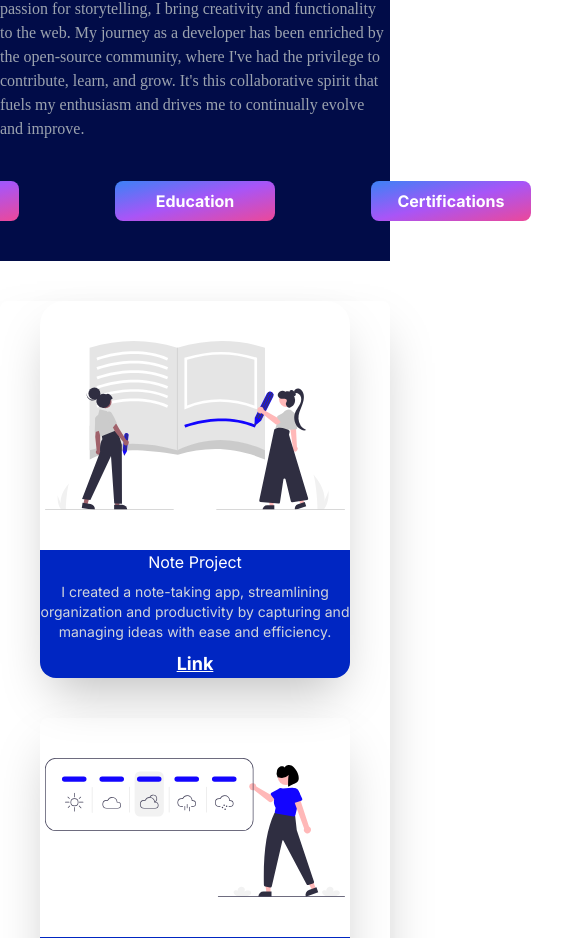
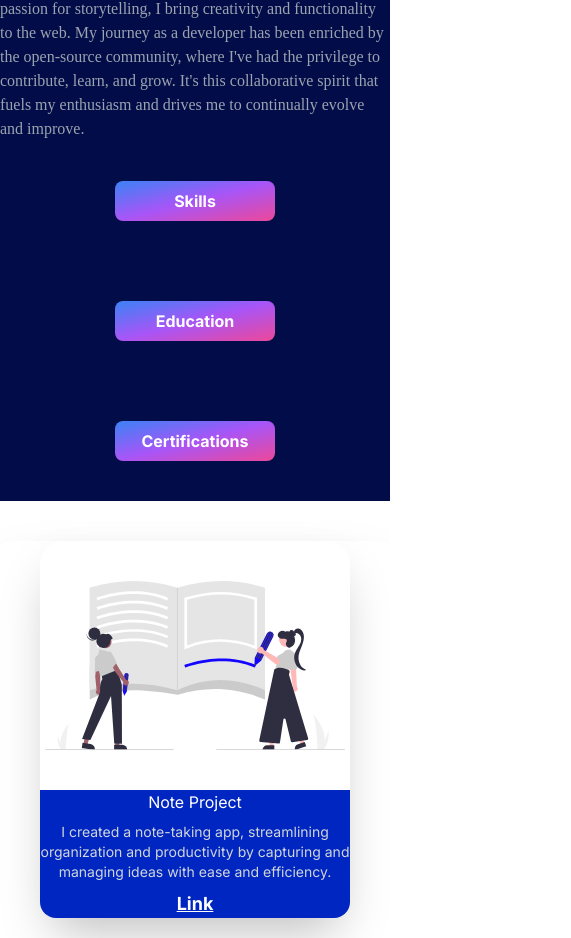
Before and after one commit to Nwakaego-Ego/Portfolio, a Next.js app: page /header in a window 390 px wide. Shown: the part 1155-2093 px from the top of the page, 571 px wide, since content can reach past the window. Built offline with nearby package versions, Linux system fonts and the light colour scheme.

Commit message:
adjusted the education component

```diff
--- a/src/app/components/certifications.js
+++ b/src/app/components/certifications.js
@@ -28,7 +28,7 @@ const certifications = () => {
     <span>
       <button
         onClick={skill}
-        className="w-40 inline-block bg-gradient-to-br from-blue-500 via-purple-500 to-pink-500 hover:bg-slate-200 text-white font-bold py-2 px-4 rounded-lg m-10"
+        className="w-40 block lg:inline-block bg-gradient-to-br from-blue-500 via-purple-500 to-pink-500 hover:bg-slate-200 text-white font-bold py-2 px-4 rounded-lg m-10"
         style={{ display: "inline-block" }}
       >
         Certifications
--- a/src/app/components/education.js
+++ b/src/app/components/education.js
@@ -29,12 +29,15 @@ const education = () => {
     <span>
       <button
         onClick={skill}
-        className="w-40 inline-block bg-gradient-to-br from-blue-500 via-purple-500 to-pink-500 hover:bg-slate-200 text-white font-bold py-2 px-4 rounded-lg m-10"
-        style={{ display: "inline-block" }}
+        className="w-40  block lg:inline-block bg-gradient-to-br from-blue-500 via-purple-500 to-pink-500 hover:bg-slate-200 text-white font-bold py-2 px-4 rounded-lg m-10"
       >
         Education
       </button>
-      {isOpen && <div className="ml-10 text-gray-300">{skills}</div>}
+      {isOpen && (
+        <ul className="ml-10 text-gray-300">
+          <li>{skills}</li>
+        </ul>
+      )}
     </span>
   );
 };
--- a/src/app/components/navbar.js
+++ b/src/app/components/navbar.js
@@ -48,9 +48,6 @@ const Navbar = () => {
       nav.style.backgroundColor = "dark";
     }
   };
-
-  // const nav = document.getElementsByClassName("navbar");
-  // nav.classList.toggleMenu("bg-black");
 
   return (
     <nav className=" text-white p-12 h-20 navbar lg:bg-veryDarkBlue ">
--- a/src/app/components/skills.js
+++ b/src/app/components/skills.js
@@ -30,11 +30,15 @@ const skills = () => {
     <span>
       <button
         onClick={toggleSkill}
-        className="w-40 inline-block bg-gradient-to-br from-blue-500 via-purple-500 to-pink-500 hover:bg-slate-200 text-white font-bold py-2 px-4 rounded-lg m-10"
+        className="w-40 block lg:inline-block bg-gradient-to-br from-blue-500 via-purple-500 to-pink-500 hover:bg-slate-200 text-white font-bold py-2 px-4 rounded-lg m-10"
       >
         Skills
       </button>
-      {isOpen && <div className="ml-10 text-gray-300">{skills}</div>}
+      {isOpen && (
+        <ul className="ml-10 text-gray-300 inline lg:block">
+          <li>{skills}</li>
+        </ul>
+      )}
     </span>
   );
 };
--- a/src/app/header/page.js
+++ b/src/app/header/page.js
@@ -102,7 +102,7 @@ const header = () => {
             About Me
           </p>
           <div className=" lg:py-6 lg:px-6  ">
-            <p className="flex leading-6  text-gray-400 mt-5 lg:justify-end lg:w-80 lg:pb-6  ">
+            <p className="flex leading-6  text-gray-400 mt-5  lg:w-80 lg:pb-6  lg:text-center lg:items-center lg:justify-center">
               I'm a junior front-end developer and writer, blending code and
               words to create compelling digital experiences. With a passion for
               storytelling, I bring creativity and functionality to the web. My
@@ -114,7 +114,7 @@ const header = () => {
           </div>
         </div>
       </div>
-      <div className="flex justify-center space-x-4 bg-veryDarkBlue">
+      <div className="flex flex-col items-center lg:flex-row justify-center mx-auto  lg:space-x-4 bg-veryDarkBlue  lg:ml-0">
         <Skills /> <Education />
         <Certifications />
       </div>
```
